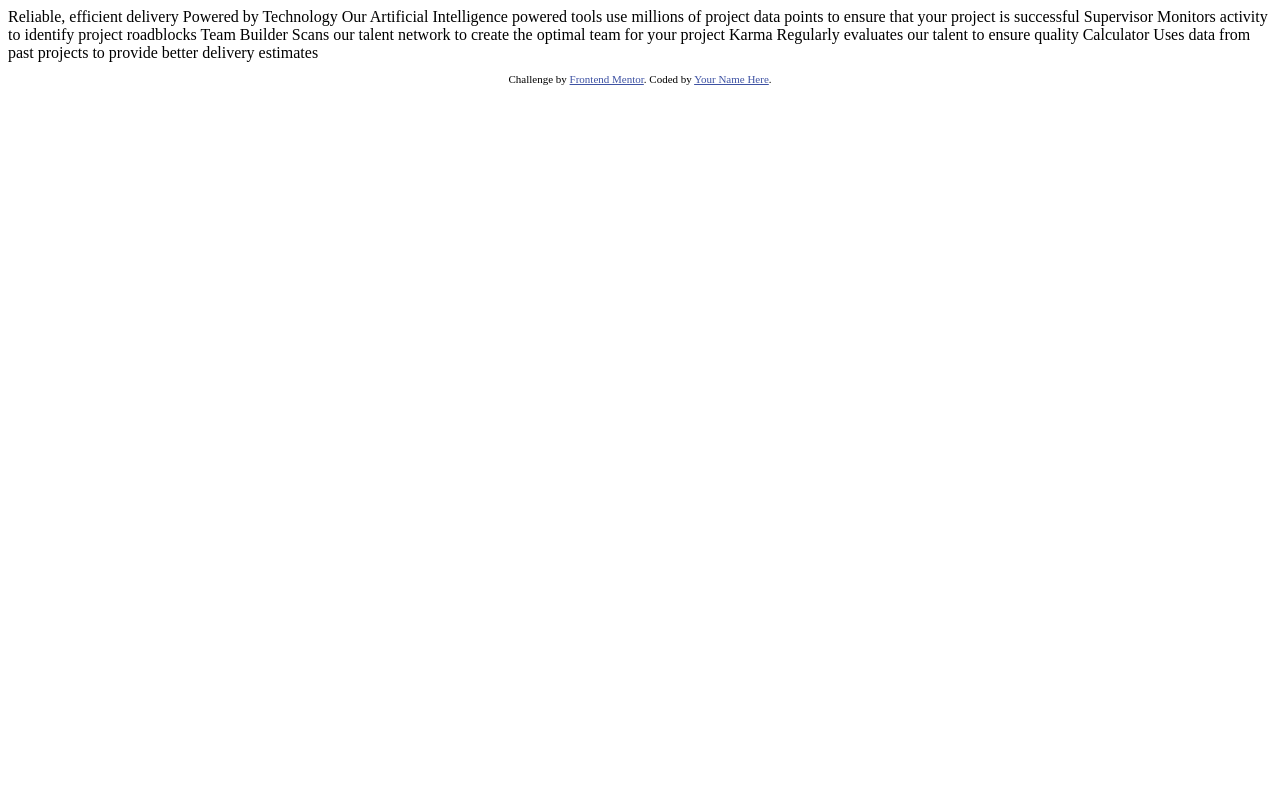
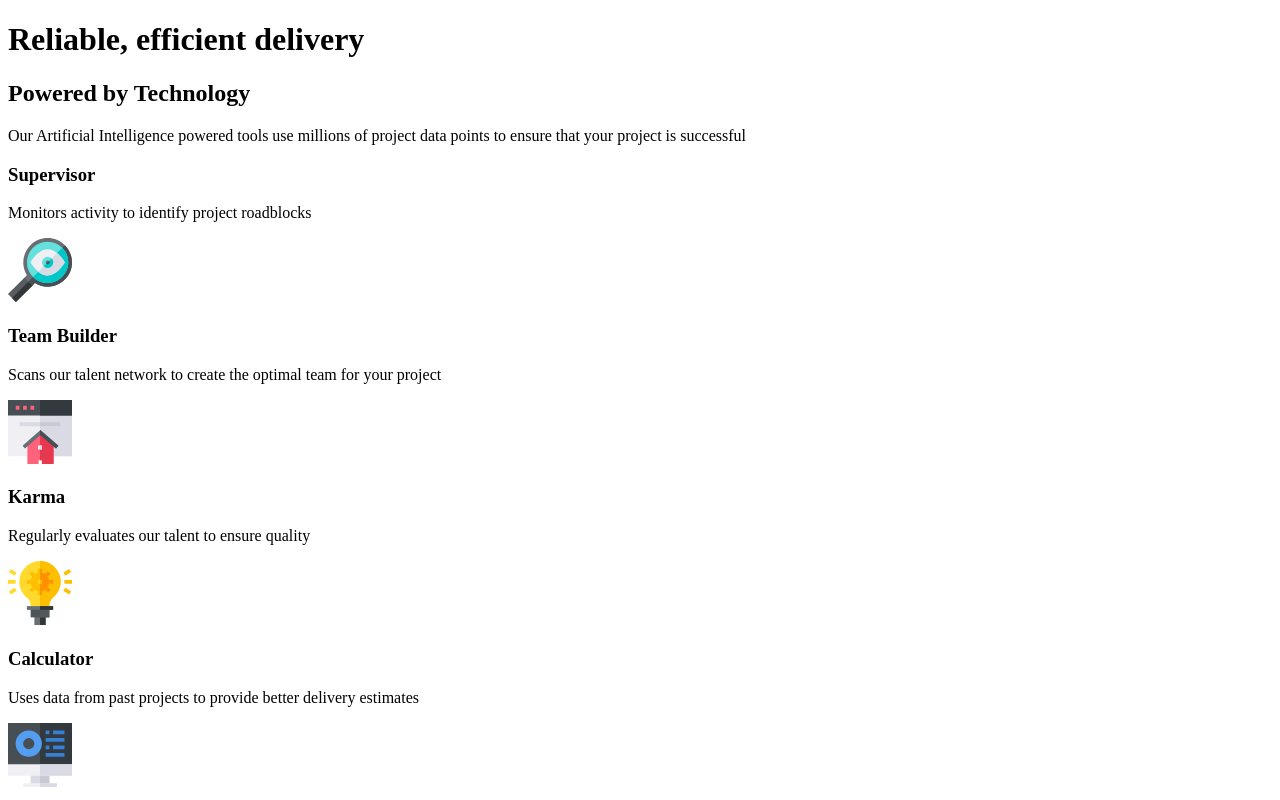
Before and after one commit to PedroHSN/Four-card-feature, a plain HTML site: page index.html in a window 1280 px wide. Drawn offline with Linux system fonts and the light colour scheme.

Commit message:
html structure

```diff
--- a/index.html
+++ b/index.html
@@ -1,8 +1,10 @@
 <!DOCTYPE html>
 <html lang="en">
+
 <head>
   <meta charset="UTF-8">
-  <meta name="viewport" content="width=device-width, initial-scale=1.0"> <!-- displays site properly based on user's device -->
+  <meta name="viewport" content="width=device-width, initial-scale=1.0">
+  <!-- displays site properly based on user's device -->
 
   <link rel="icon" type="image/png" sizes="32x32" href="./images/favicon-32x32.png">
 
@@ -10,36 +12,58 @@
 
   <!-- Feel free to remove these styles or customise in your own stylesheet 👍 -->
   <style>
-    .attribution { font-size: 11px; text-align: center; }
-    .attribution a { color: hsl(228, 45%, 44%); }
+    .attribution {
+      font-size: 11px;
+      text-align: center;
+    }
+
+    .attribution a {
+      color: hsl(228, 45%, 44%);
+    }
   </style>
 </head>
+
 <body>
+  <main>
+    <div class="top-container">
+      <header>
+        <h1>Reliable, efficient delivery</h1>
+        <h2>Powered by Technology</h2>
+      </header>
+      <p>Our Artificial Intelligence powered tools use millions of project data points
+        to ensure that your project is successful</p>
+    </div>
+    <section class="box-section">
+      <div class="col col-cyan">
+        <div class="supervisor-container">
+          <h3>Supervisor</h3>
+          <p>Monitors activity to identify project roadblocks</p> <img src="./images/icon-supervisor.svg" alt="">
+        </div>
+      </div>
+      <div class="row-set">
+        <div class="col col-red">
+          <div class="team-container">
+            <h3>Team Builder</h3>
+            <p> Scans our talent network to create the optimal team for your project</p> <img
+              src="./images/icon-team-builder.svg" alt="">
+          </div>
+        </div>
+        <div class="col col-orange">
+          <div class="karma-container">
+            <h3>Karma</h3>
+            <p>Regularly evaluates our talent to ensure quality</p> <img src="./images/icon-karma.svg" alt="">
+          </div>
+        </div>
+      </div>
+      <div class="col col-blue">
+        <div class="calc-container">
+          <h3>Calculator</h3>
+          <p>Uses data from past projects to provide better delivery estimates</p> <img
+            src="./images/icon-calculator.svg" alt="">
+        </div>
+      </div>
+    </section>
+  </main>
+</body>
 
-  Reliable, efficient delivery
-  Powered by Technology
-
-  Our Artificial Intelligence powered tools use millions of project data points
-  to ensure that your project is successful
-
-  Supervisor
-  Monitors activity to identify project roadblocks
-
-  Team Builder
-  Scans our talent network to create the optimal team for your project
-
-  Karma
-  Regularly evaluates our talent to ensure quality
-
-  Calculator
-  Uses data from past projects to provide better delivery estimates
-
-
-  <footer>
-    <p class="attribution">
-      Challenge by <a href="https://www.frontendmentor.io?ref=challenge" target="_blank">Frontend Mentor</a>.
-      Coded by <a href="#">Your Name Here</a>.
-    </p>
-  </footer>
-</body>
 </html>
```
